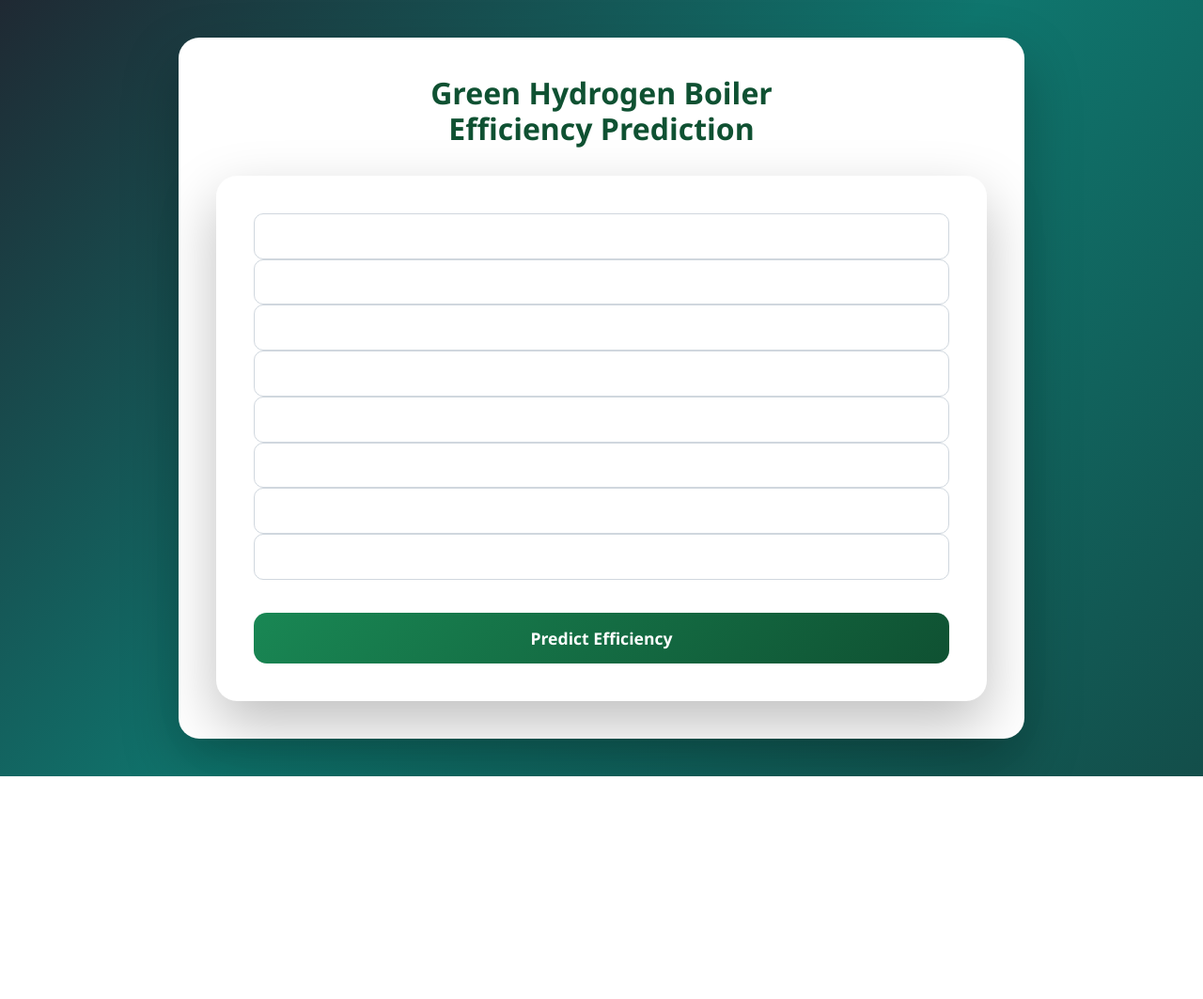
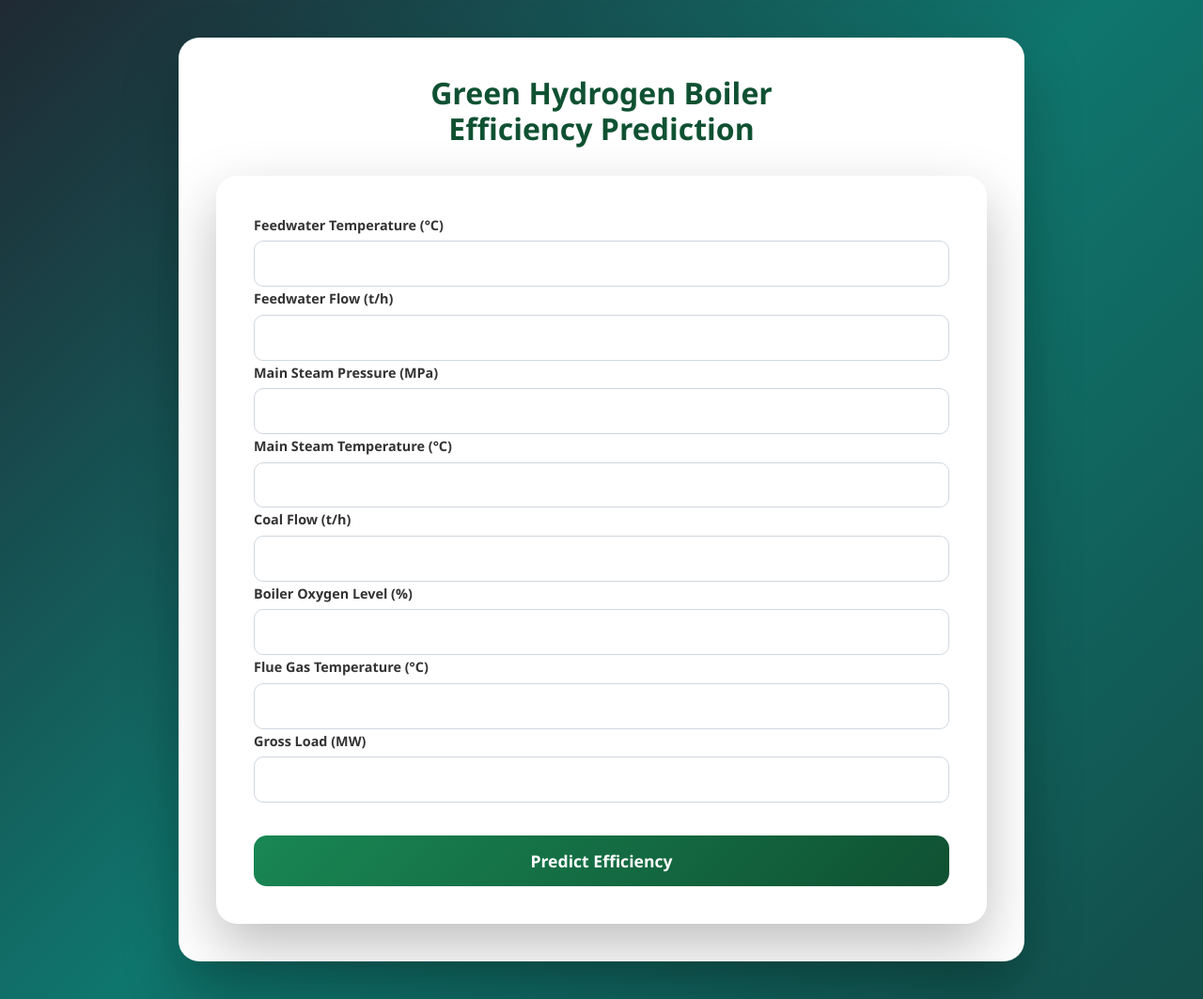
Before and after one commit to adityahr143/green-hydrogen-boiler, a Flask app: page /predict-page in a window 1280 px wide. Shown: the whole page at 94% size. Before the commit the page ends 826 px from the top, so only its background shows below. Run offline with Flask 3, Linux system fonts and the light colour scheme; parts of the project's set-up code (start-up, migrations or seed data) failed here and were passed over.

Commit message:
Update predict.html

```diff
--- a/templates/predict.html
+++ b/templates/predict.html
@@ -24,17 +24,32 @@
     </h2>
 
     <form id="predictForm">
-            <input type="number" step="any" name="feedwater_temp" required>
-            <input type="number" step="any" name="feedwater_flow" required>
-            <input type="number" step="any" name="main_steam_pressure" required>
-            <input type="number" step="any" name="main_steam_temp" required>
-            <input type="number" step="any" name="coal_flow" required>
-            <input type="number" step="any" name="boiler_oxygen" required>
-            <input type="number" step="any" name="flue_gas_temp" required>
-            <input type="number" step="any" name="gross_load" required>
+          <label>Feedwater Temperature (°C)</label>
+          <input type="number" name="feedwater_temp" step="any" required>
 
-             <button type="submit">Predict Efficiency</button>
-        </form>
+          <label>Feedwater Flow (t/h)</label>
+          <input type="number" name="feedwater_flow" step="any" required>
+
+          <label>Main Steam Pressure (MPa)</label>
+          <input type="number" name="main_steam_pressure" step="any" required>
+
+          <label>Main Steam Temperature (°C)</label>
+          <input type="number" name="main_steam_temp" step="any" required>
+
+          <label>Coal Flow (t/h)</label>
+          <input type="number" name="coal_flow" step="any" required>
+
+          <label>Boiler Oxygen Level (%)</label>
+          <input type="number" name="boiler_oxygen" step="any" required>
+
+          <label>Flue Gas Temperature (°C)</label>
+          <input type="number" name="flue_gas_temp" step="any" required>
+
+          <label>Gross Load (MW)</label>
+          <input type="number" name="gross_load" step="any" required>
+
+          <button type="submit">Predict Efficiency</button>
+    </form>
 
     <div id="resultBox" class="result-box d-none">
       <p>Predicted Boiler Efficiency</p>
```
